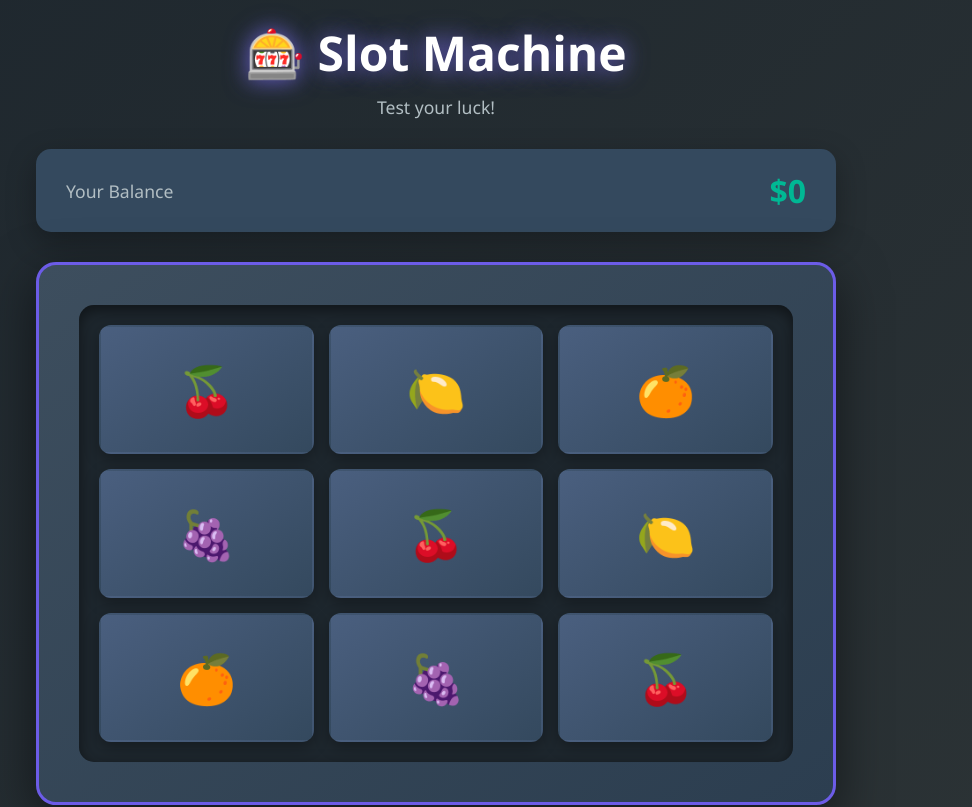
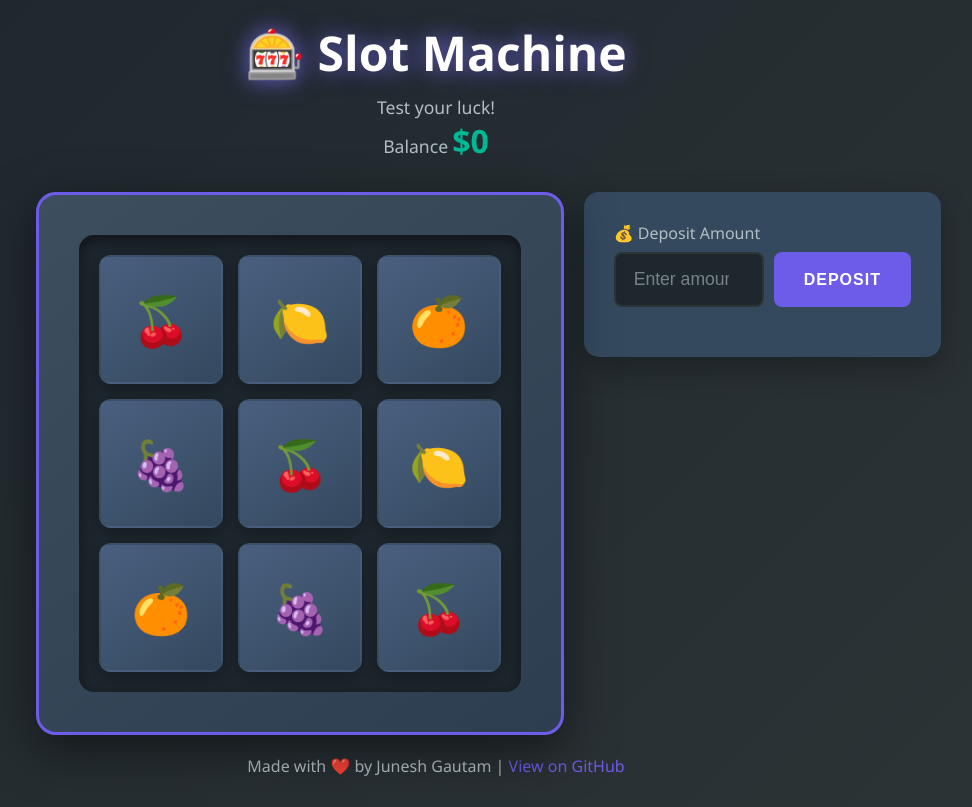
Before and after one commit to JuneshG/Slot-Machine, a website: page index.html in a window 1280 px wide. Shown: the top 807 px of the page, without its empty margins (204-1176 px from the left). Drawn offline with Linux system fonts and the light colour scheme.

Commit message:
Improve layout and input visibility: 2-column grid layout with larger, more visible input fields

```diff
--- a/index.html
+++ b/index.html
@@ -8,21 +8,22 @@
 </head>
 <body>
     <div class="container">
-        <!-- Header -->
+        <!-- Header with Balance -->
         <header>
+            <div class="header-content">
+                <div>
                     <h1>🎰 Slot Machine</h1>
                     <p class="subtitle">Test your luck!</p>
-        </header>
-
-        <!-- Balance Display -->
-        <div class="balance-section">
-            <div class="balance-card">
-                <span class="balance-label">Your Balance</span>
+                </div>
+                <div class="balance-card-inline">
+                    <span class="balance-label">Balance</span>
                     <span class="balance-amount" id="balance">$0</span>
                 </div>
             </div>
+        </header>
 
-        <!-- Slot Machine Display -->
+        <!-- Main Game Area (2 columns on desktop) -->
+        <div class="game-layout">
         <div class="slot-machine">
             <div class="reels-container">
                 <!-- Row 1 -->
@@ -87,13 +88,14 @@
                     SPIN
                 </button>
             </div>
-        </div>
 
             <!-- Result Display -->
             <div class="result-section" id="resultSection" style="display: none;">
                 <div class="result-card">
                     <div class="result-label" id="resultLabel">You won!</div>
                     <div class="result-amount" id="resultAmount">$0</div>
+                </div>
+            </div>
         </div>
         </div>
 
--- a/styles.css
+++ b/styles.css
@@ -97,13 +97,20 @@
     color: var(--success-color);
 }
 
+/* ===== Game Layout (2-column grid) ===== */
+.game-layout {
+    display: grid;
+    grid-template-columns: 1fr 1fr;
+    gap: 20px;
+    align-items: start;
+}
+
 /* ===== Slot Machine ===== */
 .slot-machine {
     background: linear-gradient(145deg, #3d4e5e, #2c3e50);
     padding: 40px;
     border-radius: 20px;
     box-shadow: var(--shadow-lg);
-    margin-bottom: 30px;
     position: relative;
     border: 3px solid var(--primary-color);
 }
@@ -214,13 +221,15 @@
 
 .control-group input {
     width: 100%;
-    padding: 12px 15px;
+    padding: 15px 18px;
     border: 2px solid var(--dark-bg);
     border-radius: 8px;
     background: var(--darker-bg);
     color: var(--text-primary);
-    font-size: 1rem;
+    font-size: 1.1rem;
+    font-weight: 500;
     transition: all 0.3s ease;
+    min-height: 50px;
 }
 
 .control-group input:focus {
@@ -229,13 +238,20 @@
     box-shadow: 0 0 0 3px rgba(108, 92, 231, 0.2);
 }
 
+.control-group input::placeholder {
+    color: var(--text-secondary);
+    opacity: 0.6;
+}
+
 .input-with-button {
     display: flex;
     gap: 10px;
+    align-items: stretch;
 }
 
 .input-with-button input {
     flex: 1;
+    min-width: 150px;
 }
 
 /* Settings Row */
@@ -378,6 +394,11 @@
 
 /* ===== Responsive Design ===== */
 @media (max-width: 768px) {
+    /* Stack layout on mobile */
+    .game-layout {
+        grid-template-columns: 1fr;
+    }
+
     header h1 {
         font-size: 2rem;
     }
```
Lines whose indentation alone changed are shown as unchanged.
